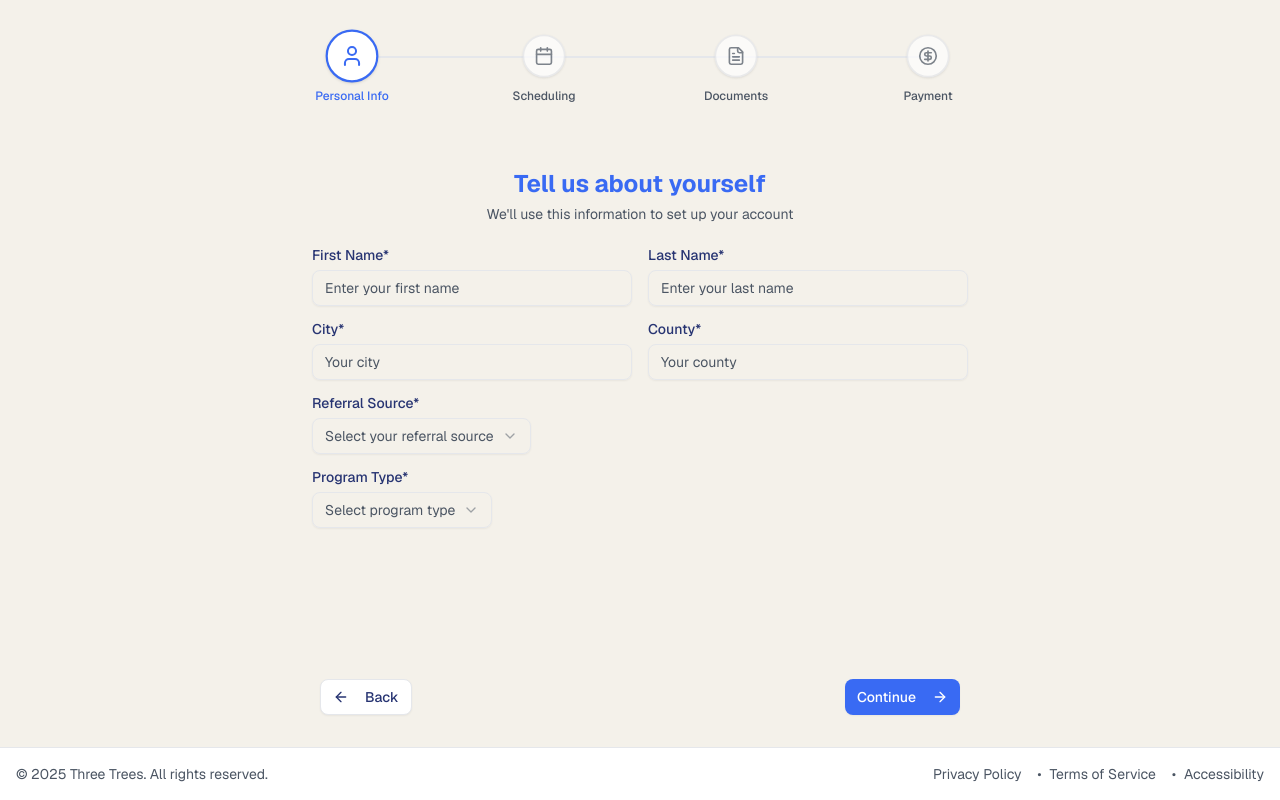
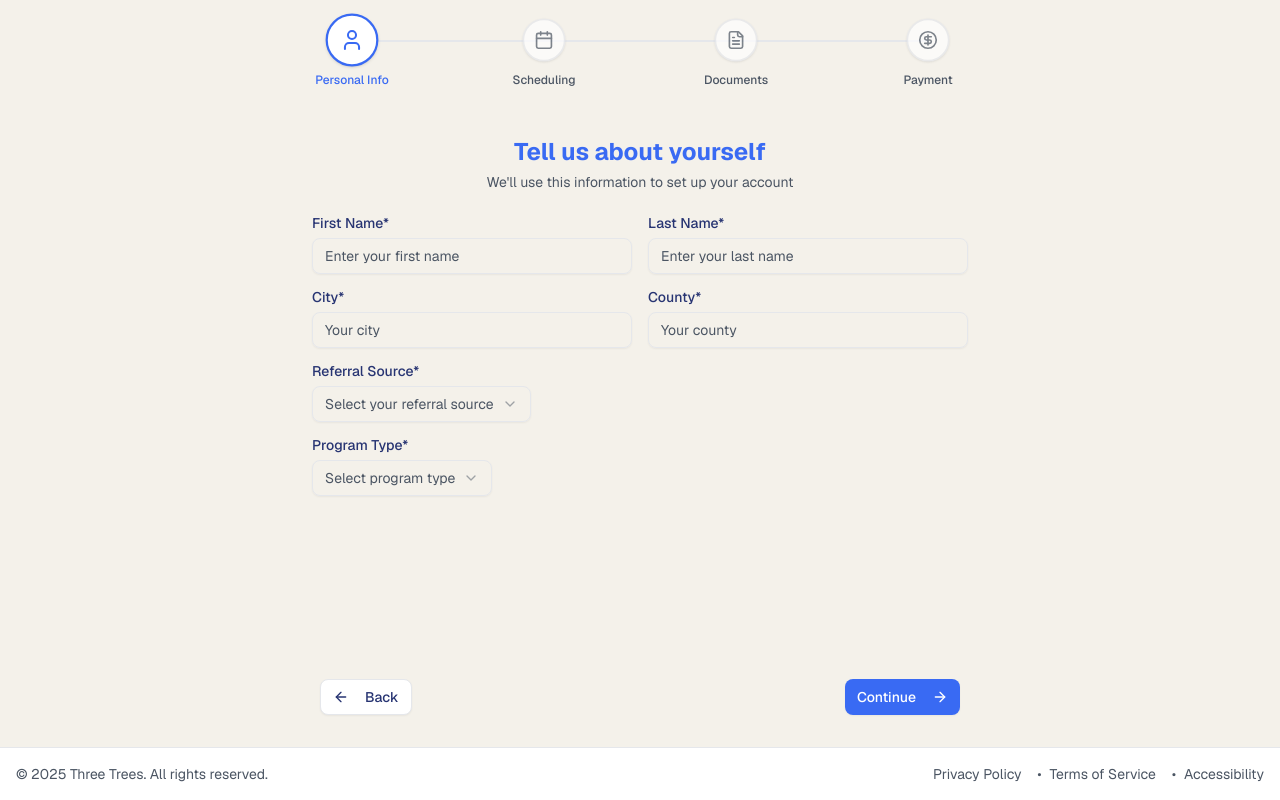
Before and after one commit to chikingsley/three-trees-web, a Next.js app: page /enroll-now in a window 1280 px wide. Both pictures are taken after a click on the button "Start Enrollment". Built offline with nearby package versions, Linux system fonts and the light colour scheme.

Commit message:
updated scheduling 2

```diff
--- a/app/(frontend)/enroll-now/page.tsx
+++ b/app/(frontend)/enroll-now/page.tsx
@@ -312,8 +312,8 @@ const SchedulingStep = ({ formData, updateFormData }: {
       exit={{ opacity: 0, y: -20 }}
       className="pt-3 md:pt-4 px-0"
     >
-      <div className="mb-4 text-center">
-        <h2 className="text-2xl font-bold mb-1 text-primary">
+      <div className="mb-2 text-center">
+        <h2 className="text-2xl font-bold text-primary">
           When would you like to attend?
         </h2>
         <p className="text-muted-foreground text-sm">Choose a day and time that works best for your schedule</p>
@@ -321,7 +321,7 @@ const SchedulingStep = ({ formData, updateFormData }: {
 
       <div className="p-2 rounded-lg space-y-4">
         <div>
-          <h3 className="text-lg font-medium mb-3">Choose a day of the week:</h3>
+          <h3 className="text-base font-medium mb-2">Choose a day of the week:</h3>
           <div className="grid grid-cols-3 md:grid-cols-7 gap-2">
             {["Monday", "Tuesday", "Wednesday", "Thursday", "Friday", "Saturday", "Sunday"].map((day) => (
               <Button
@@ -337,7 +337,7 @@ const SchedulingStep = ({ formData, updateFormData }: {
         </div>
 
         <div>
-          <h3 className="text-lg font-medium mb-3">Available time slots:</h3>
+          <h3 className="text-base font-medium mb-2">Available time slots:</h3>
           <div className="grid grid-cols-3 gap-3">
             {[
               "9:00 AM - 10:30 AM",
@@ -813,10 +813,10 @@ export default function EnrollmentForm() {
 
   return (
     <div className="flex flex-col min-h-screen bg-muted">
-      <main className="flex-1 pt-4 sm:pt-8 pb-4 sm:pb-6 flex flex-col" ref={contentRef}>
+      <main className="flex-1 pt-4 sm:pt-4 pb-4 sm:pb-6 flex flex-col" ref={contentRef}>
         {/* Full-width stepper without card wrapper */}
         {currentStep > 0 && currentStep < stepComponents.length - 1 && (
-          <div className="mb-6 sm:mb-8 container mx-auto px-4">
+          <div className="mb-2 sm:mb-4 container mx-auto px-4">
             <AnimatedStepper steps={enrollmentSteps} currentStep={stepperIndex} />
           </div>
         )}
```
